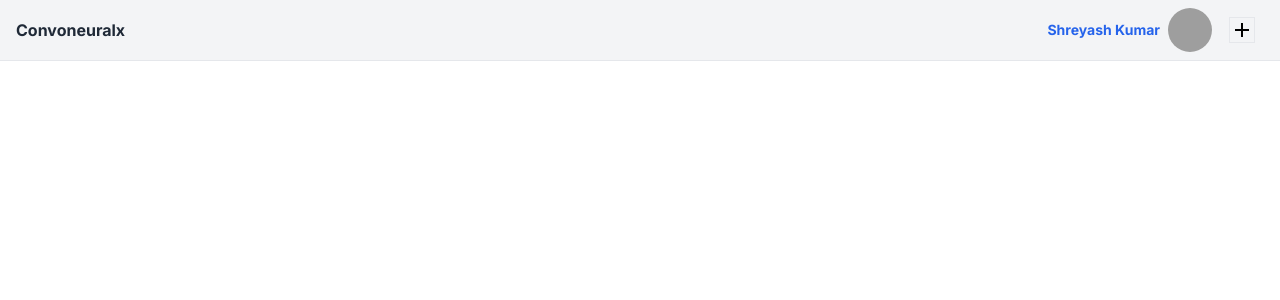
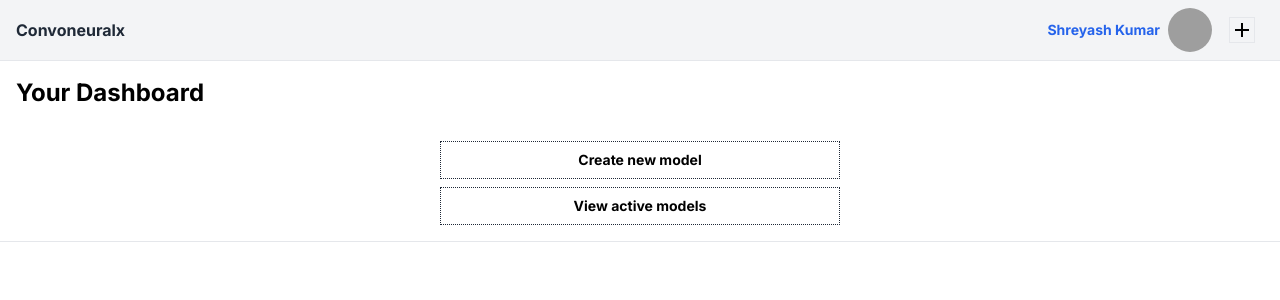
Before and after one commit to itsshreyashk/convoneuralx, a Next.js app in the folder client/: page /home in a window 1280 px wide. Shown: the top 300 px of the page. Built offline with nearby package versions, Linux system fonts and the light colour scheme; grey boxes are pictures that could not be loaded.

Commit message:
ui updates

```diff
--- a/client/app/home/page.tsx
+++ b/client/app/home/page.tsx
@@ -1,9 +1,11 @@
 'use client';
 import React, { useState, useEffect } from 'react';
-
+import { Dashboard } from './props';
+import Link from 'next/link';
 const Page: React.FC = () => {
     const [dislplayName, setDisplayName] = useState("Unknown");
     const [picURL, setPicURL] = useState("");
+    document.title = "Home";
     useEffect(() => {
         setDisplayName("Shreyash Kumar")
         setPicURL("https://avatars.githubusercontent.com/u/147302693?v=4");
@@ -17,7 +19,9 @@ const Page: React.FC = () => {
             <nav className="top-0 flex w-full border-b bg-gray-100">
                 <div className="w-full px-4 py-2 flex justify-between items-center">
                     <div className="text-start">
-                        <h1 className="text-gray-800 font-bold py-2 disable_select">Convoneuralx</h1>
+                        <Link href="/">
+                            <h1 className="text-gray-800 font-bold py-2 disable_select">Convoneuralx</h1>
+                        </Link>
                     </div>
                     <div className="flex space-x-2">
                         <span className='text-blue-600 text-sm py-3 font-bold hover:underline cursor-pointer'>{dislplayName}</span>
@@ -30,9 +34,7 @@ const Page: React.FC = () => {
                     </div>
                 </div>
             </nav>
-            <div className="p-4">
-
-            </div>
+            <Dashboard />
         </>
     )
 }
--- a/client/app/home/props.tsx
+++ b/client/app/home/props.tsx
@@ -1,9 +1,21 @@
 import React from 'react'
 
-const Props : React.FC = () => {
+const Dashboard: React.FC = () => {
+
   return (
-    <div>Props</div>
+    <>
+    <div className="p-4 text-left">
+      <h1 className='font-bold text-2xl'>Your Dashboard</h1>
+    </div>
+      <div className="p-4 flex justify-center border-b">
+        <div className="w-full max-w-[400px] space-y-2">
+          <button type="button" className='px-4 py-2 text-center w-full border-dotted border text-sm active:bg-gray-400 duration-200 active:scale-[0.9] transform font-bold border-gray-800'>Create new model</button>
+          <button type="button" className='px-4 py-2 text-center w-full border-dotted border text-sm active:bg-gray-400 duration-200 active:scale-[0.9] transform font-bold border-gray-800'>View active models</button>
+
+        </div>
+      </div>
+    </>
   )
 }
 
-export default Props
+export { Dashboard }
--- a/client/app/page.tsx
+++ b/client/app/page.tsx
@@ -1,8 +1,13 @@
+'use client'
+
 import Link from "next/link";
 
 import React from 'react'
 
 const Home = () => {
+  if (localStorage.getItem('ssid') !== (NaN || '' || undefined || null)) {
+    location.href = '/home'
+  }
   return (
     <>
       <div className="w-screen flex fixed top-0 p-4">
```
